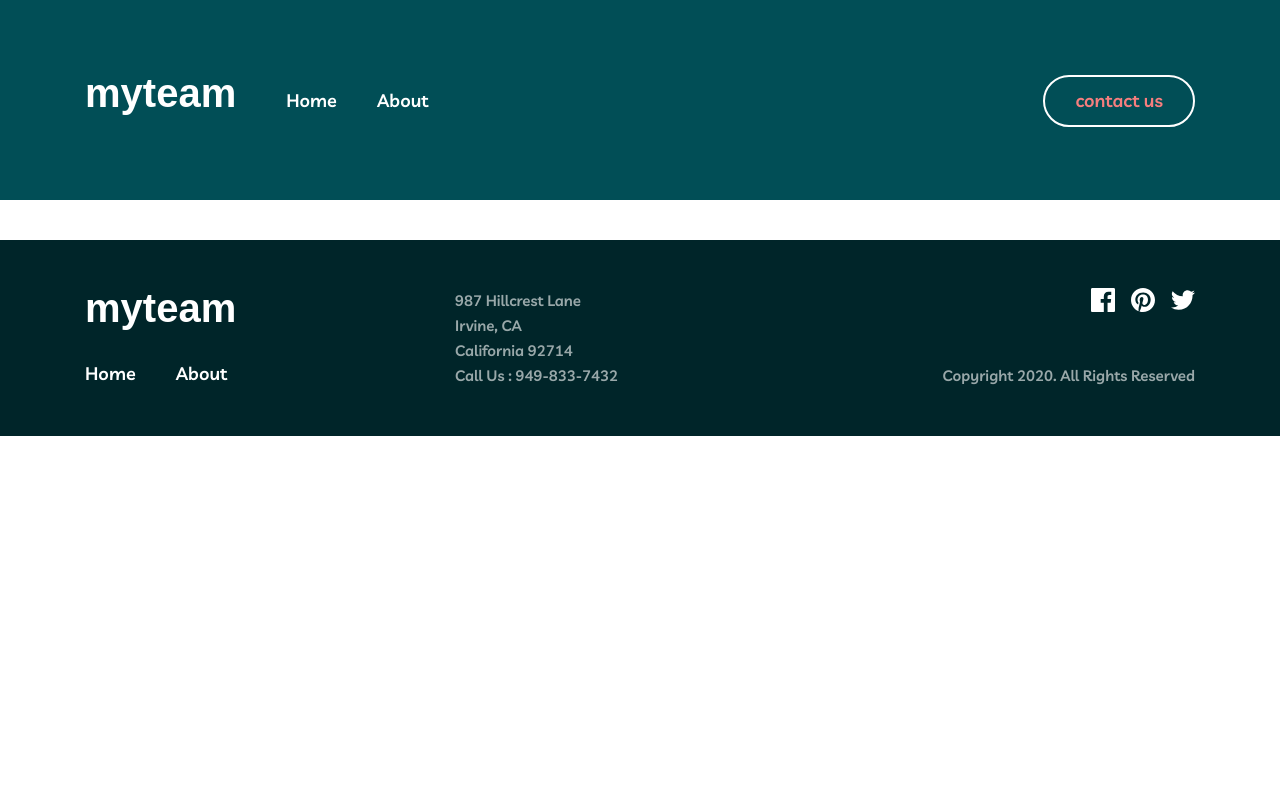
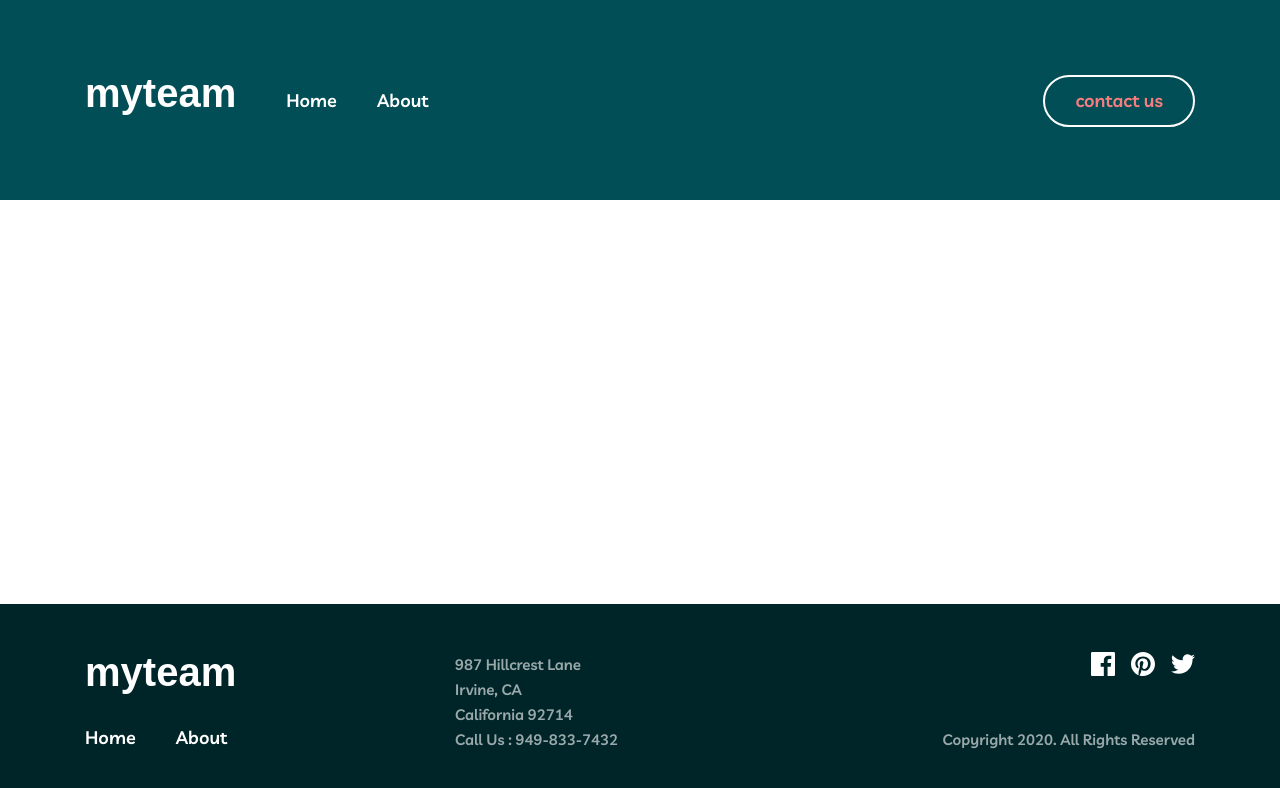
Before and after one commit to MorMarzan/myteam, a React (Vite) app: page /contact in a window 1280 px wide. Shown: the top 788 px of the page. Built offline with nearby package versions, Linux system fonts and the light colour scheme; a web font is replaced by a local one.

Commit message:
Fix layout for short pages

```diff
--- a/src/assets/styles/basics/_layout.scss
+++ b/src/assets/styles/basics/_layout.scss
@@ -1,6 +1,11 @@
 .main-layout {
     display: grid;
     grid-template-columns: 20px 1fr 20px;
+
+    #root>& {
+        min-height: 100vh;
+        grid-template-rows: auto 1fr auto;
+    }
 
     >* {
         grid-column: 2;
--- a/src/assets/styles/cmps/_app-footer.scss
+++ b/src/assets/styles/cmps/_app-footer.scss
@@ -25,6 +25,7 @@
 
         .nav {
             display: grid;
+            row-gap: 24px;
 
             a:not(:last-of-type) {
                 padding-inline-end: 40px;
@@ -36,6 +37,7 @@
             width: 100%;
             grid-template-columns: 1fr;
             justify-items: center;
+            row-gap: 24px;
 
             @include for-normal-layout {
                 grid-template-columns: repeat(2, 1fr);
@@ -56,9 +58,11 @@
                 justify-self: center;
                 gap: em(16px, 15px);
                 align-items: center;
+                padding-block-start: 16px;
 
                 @include for-normal-layout {
                     justify-self: start;
+                    padding-block-start: unset;
                 }
 
                 @include for-wide-layout {
```
